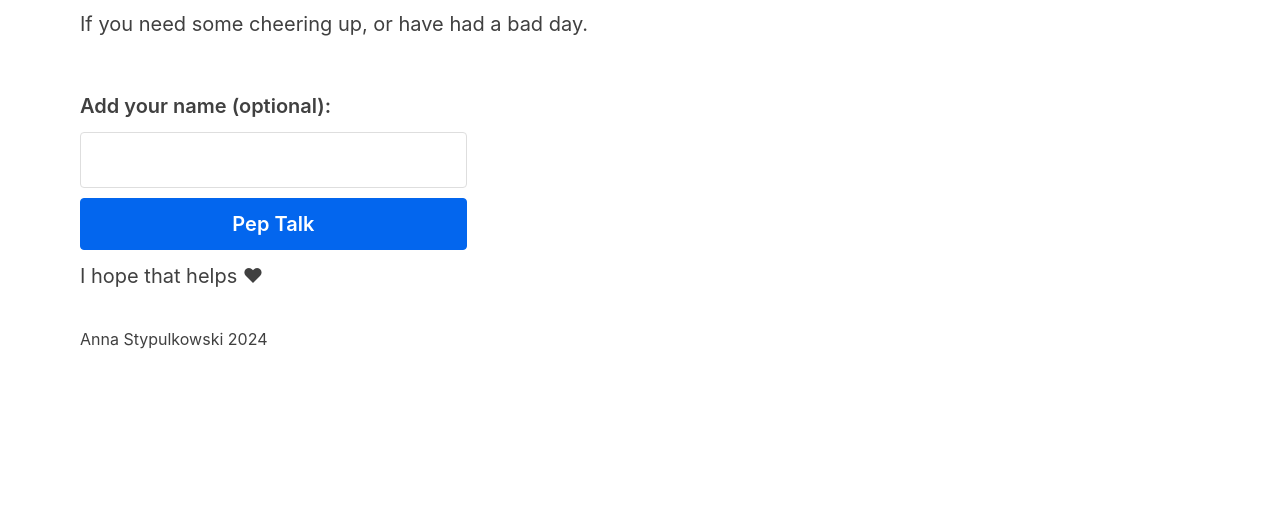
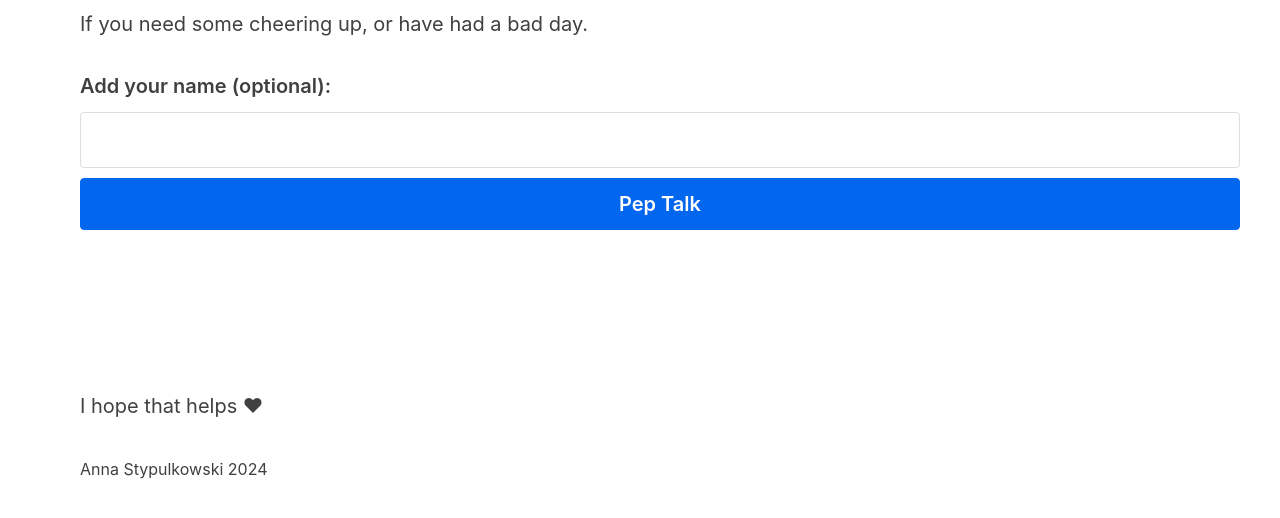
Before and after one commit to aniagaska/peptalk, a plain HTML site: page index.html in a window 1280 px wide. Shown: the part 146-664 px from the top of the page. Drawn offline with Linux system fonts and the light colour scheme.

Commit message:
Update layout styling

```diff
--- a/style.css
+++ b/style.css
@@ -1157,18 +1157,13 @@ body {
     padding-bottom: 4rem;
     padding-left: 2rem;
   }
-
-  main {
-    display: grid;
-    grid-template-columns: 1fr 2fr;
-  }
 }
 
 /* Typography */
 
 .talk {
   font-family: "Homemade Apple", cursive;
-  font-size: 2rem;
+  font-size: 2.5rem;
   line-height: 2;
   color: navy;
 }
```
